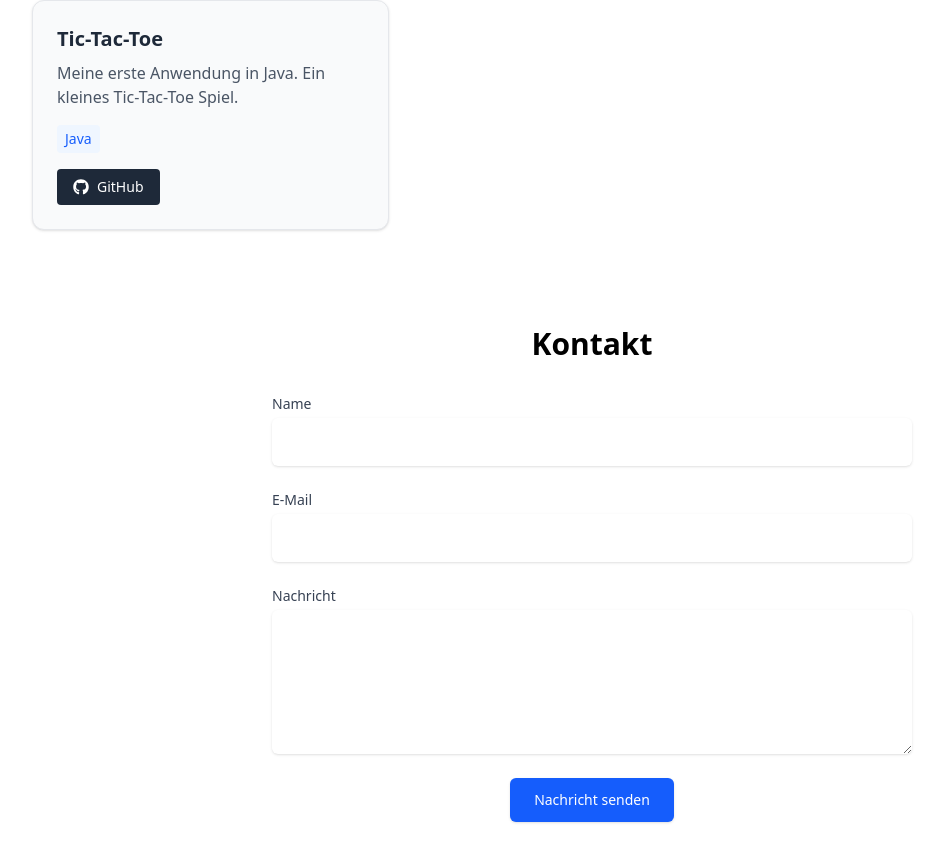
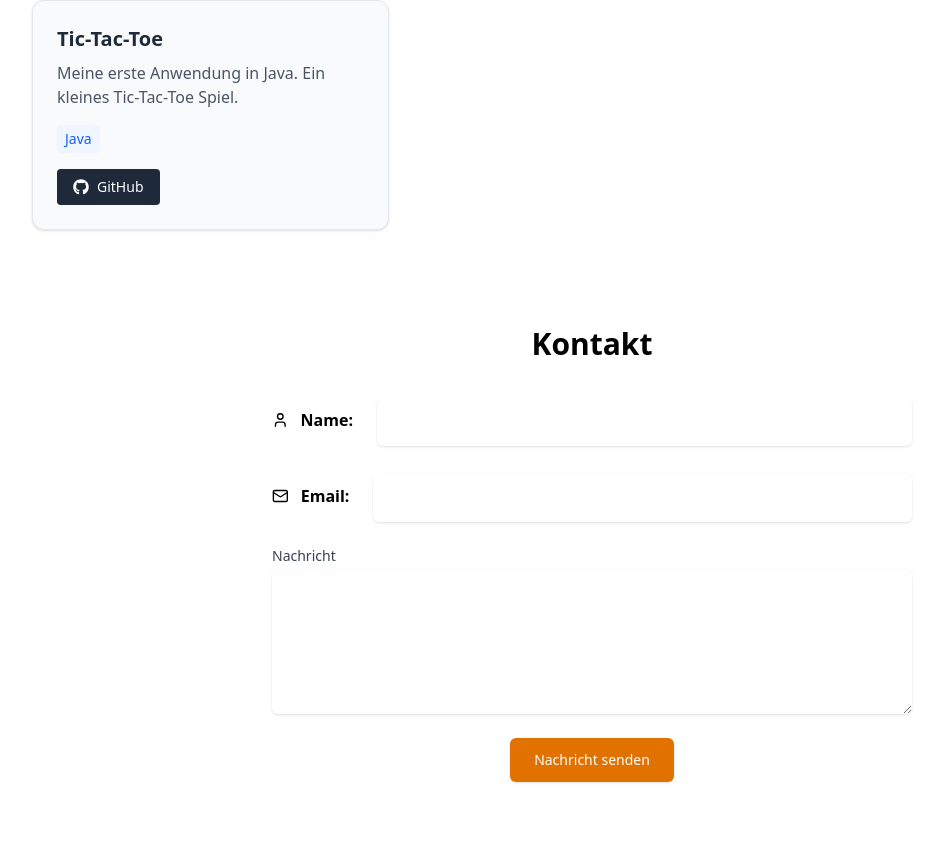
Before and after one commit to MainDeSang/profile, a React (Vite) app: page / in a window 1280 px wide. Shown: the part 787-1648 px from the top of the page, without its empty margins (48-990 px from the left). Built offline with nearby package versions, Linux system fonts and the light colour scheme.

Commit message:
komponente hinzugefügt

```diff
--- a/index.html
+++ b/index.html
@@ -3,6 +3,7 @@
   <head>
     <meta charset="UTF-8" />
     <link rel="icon" type="image/svg+xml" href="/vite.svg" />
+    <link href="https://fonts.googleapis.com/css2?family=Inter:wght@400;600;700&display=swap" rel="stylesheet">
     <meta name="viewport" content="width=device-width, initial-scale=1.0" />
     <title>Vite + React</title>
   </head>
--- a/src/components/Contact.tsx
+++ b/src/components/Contact.tsx
@@ -1,5 +1,6 @@
 // @ts-ignore
 import React, { useState } from "react";
+import { Mail, Phone, MapPin, User } from 'lucide-react';
 
 const Contact = () => {
     const [formData, setFormData] = useState({name: '', email: '', message: ''});
@@ -20,8 +21,11 @@ const Contact = () => {
                 <h2 className="text-3xl font-bold text-shadow-gray-800 mb-8 text-center">Kontakt</h2>
                 <form onSubmit={handleSubmit} className="space-y-6">
                     {/* Name */}
-                    <div>
-                        <label htmlFor="name" className="block text-sm font-medium text-gray-700">Name</label>
+
+                        <div className="flex items-center gap-3">
+                            <User className="text-primary" size={20} />
+                            <span><strong>Name:</strong></span>
+                        <label htmlFor="name" className="block text-sm font-medium text-gray-700"></label>
                         <input
                             type="text"
                             name="name"
@@ -34,8 +38,10 @@ const Contact = () => {
                     </div>
 
                     {/* E-Mail */}
-                    <div>
-                        <label htmlFor="email" className="block text-sm font-medium text-gray-700">E-Mail</label>
+                    <div className="flex items-center gap-3">
+                        <Mail className="text-primary" size={20} />
+                        <span><strong>Email:</strong> <a href="mailto:..." className="text-blue-600 hover:underline"></a></span>
+                        <label htmlFor="email" className="block text-sm font-medium text-gray-700"></label>
                         <input
                             type="email"
                             name="email"
@@ -65,7 +71,7 @@ const Contact = () => {
                     <div className="text-center">
                         <button
                             type="submit"
-                            className="inline-flex items-center justify-center px-6 py-3 bg-blue-600 text-white text-sm font-medium rounded-md shadow hover:bg-blue-500 transition"
+                            className="inline-flex items-center justify-center px-6 py-3  bg-amber-600 text-white text-sm font-medium rounded-md shadow hover:bg-blue-600 transition"
                         >
                             Nachricht senden
                         </button>
--- a/src/components/Header.tsx
+++ b/src/components/Header.tsx
@@ -14,7 +14,7 @@ const Header = () => {
         <header className="bg-white shadow-md fixed w-full z-50">
             <div className="max-w-6xl mx-auto px-4 py-4 flex justify-between items-center">
                 {/* Logo / Titel */}
-                <h1 className="text-2xl font-bold text-blue-600">Mein Portfolio</h1>
+                <h1 className="text-2xl font-bold text-orange-400">Mein Portfolio</h1>
 
                 {/* Desktop Navigation */}
                 <nav className="hidden md:flex gap-6 text-gray-700">
--- a/src/components/Projects.tsx
+++ b/src/components/Projects.tsx
@@ -42,7 +42,8 @@ const Projects = () => {
         <section id="projects" className="bg-white py-12">
             <div className="max-w-6xl mx-auto px-4">
                 <h2 className="text-3xl font-bold text-gray-800 mb-8 text-center">Projekte</h2>
-                <div className="grid grid-cols-1 sm:grid-cols-2 lg:grid-cols-3 gap-6">
+                <div className="grid gap-6 md:grid-cols-2 lg:grid-cols-3">
+                    {/* Projektkarten */}
                     {projects.map((project, index) => (
                         <div
                             key={index}
--- /dev/null
+++ b/src/tailwind.config.js
@@ -0,0 +1,18 @@
+/** @type {import('tailwindcss').Config} */
+export default {
+    content: ['./index.html', './src/**/*.{js,ts,jsx,tsx}'],
+    theme: {
+        extend: {
+            fontFamily: {
+                sans: ['Inter', 'sans-serif'],
+
+                colors: {
+                    primary: '#2563eb', // Blau
+                    secondary: '#f1f5f9', // Hellgrau
+                    accent: '#0ea5e9', // Türkis
+                },
+            },
+        },
+    },
+    plugins: [],
+};
```
